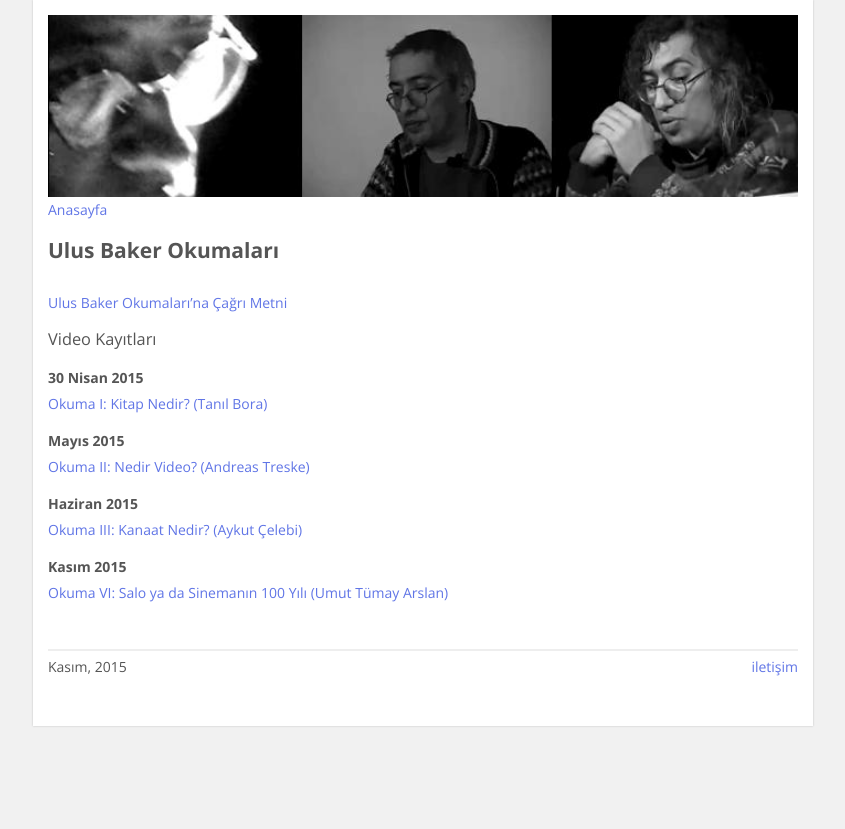
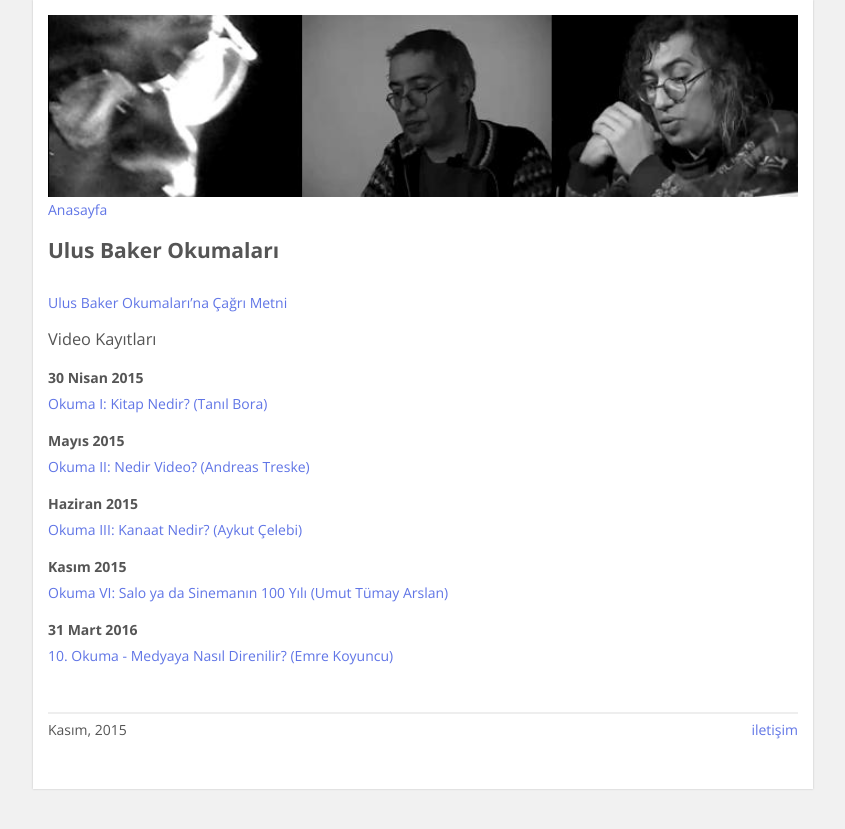
Before and after one commit to ulusbakerbulusmalari/ulusbakerbulusmalari.com, a Jekyll site: the page built from okumalar/index.html, in a window 1280 px wide. Shown: the top 829 px of the page, without its empty margins (217-1062 px from the left). Built offline with Jekyll 4.4.1, drawn with Linux system fonts in a browser that asks for light colours; nearby versions of some CDN libraries; Markdown is read by kramdown in place of the engine named in the settings.

Commit message:
fix okumalar index

```diff
--- a/okumalar/index.html
+++ b/okumalar/index.html
@@ -20,7 +20,9 @@ layout: default
   <h4>Haziran 2015</h4>
   <span class="video-link"><a href="./okuma3.html">Okuma III: Kanaat Nedir? (Aykut Çelebi)</a></span>
   <h4>Kasım 2015</h4>
-  <span class="video-link"><a href=".okuma6.html">Okuma VI: Salo ya da Sinemanın 100 Yılı (Umut Tümay Arslan)</a></span>
+  <span class="video-link"><a href="./okuma6.html">Okuma VI: Salo ya da Sinemanın 100 Yılı (Umut Tümay Arslan)</a></span>
+  <h4>31 Mart 2016</h4>
+  <span class="video-link"><a href="./okuma10.html">10. Okuma - Medyaya Nasıl Direnilir? (Emre Koyuncu)</a></span>
 </div>
 <div id="footer">
   <hr>
```
